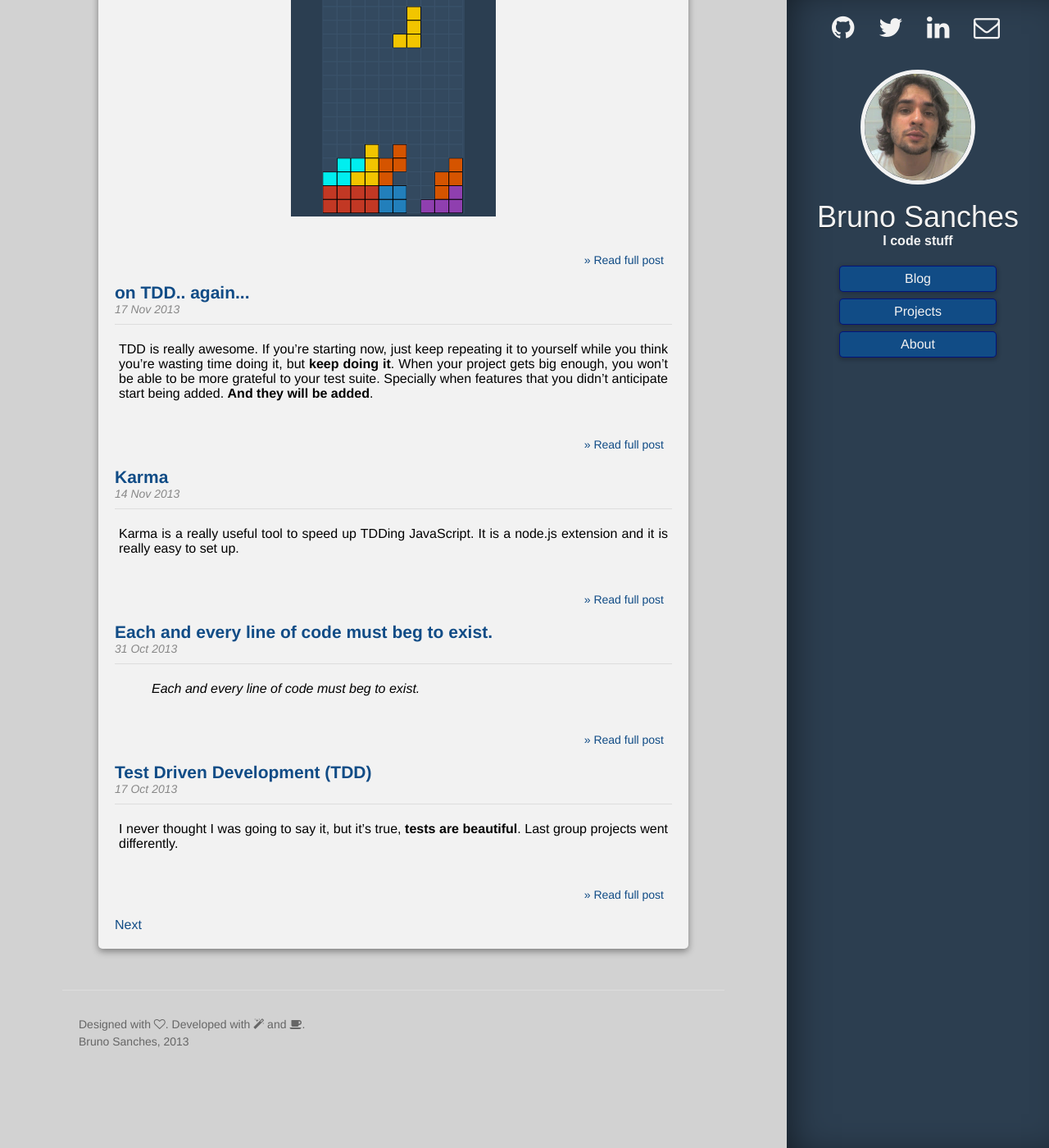
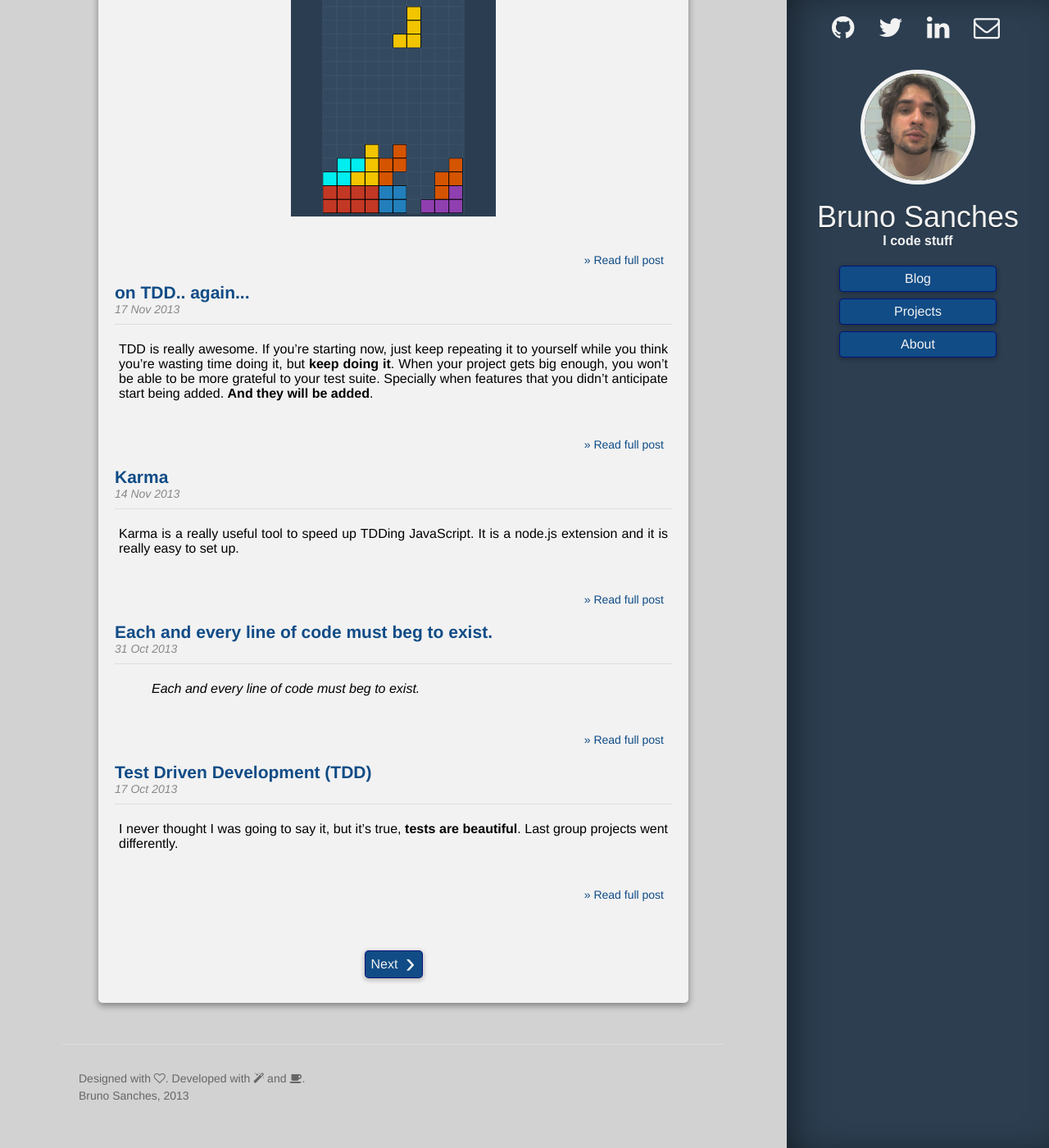
Before and after one commit to brunops/brunops.github.io, a Jekyll site: the page built from index.html, in a window 1280 px wide and 1400 px high, scrolled down 393 px. Shown: the whole window at 82% size. Built offline with Jekyll 4.4.1, drawn with Linux system fonts in a browser that asks for light colours; some web fonts are replaced; Markdown is read by kramdown in place of the engine named in the settings; the list of posts is cut into pages by our own code.

Commit message:
Style pager back / next buttons
* Reuse navigation bar buttons for pager
* Change style to .button class so it can be reused anywhere
* Style pager

```diff
--- a/_layouts/default.html
+++ b/_layouts/default.html
@@ -51,9 +51,9 @@
         </a>
         <nav class="navigation">
           <ul>
-            <li><a href="/">Blog</a></li>
-            <li><a href="#">Projects</a></li>
-            <li><a href="/about">About</a></li>
+            <li><a class="button" href="/">Blog</a></li>
+            <li><a class="button" href="#">Projects</a></li>
+            <li><a class="button" href="/about">About</a></li>
           </ul>
         </nav>
       </div>
--- a/css/main.css
+++ b/css/main.css
@@ -20,6 +20,26 @@ a:hover {
 a {
   outline: none !important;
 }
+
+.button {
+  border: 1px solid rgba(0, 5, 121, 0.8);
+  text-decoration: none;
+  border-radius: 5px;
+  display: block;
+  font-size: 16px;
+  padding: 7px;
+  font-weight: 200;
+  color: #f2f2f2;
+  height: 100%;
+  background: #114C86;
+  box-shadow: 0 .1em .3em .1em rgba(0,0,0,.2);
+}
+
+.button:hover {
+  color: #f2f2f2;
+  box-shadow: inset 0 .1em .1em .1em rgba(0,0,0,.4);
+}
+
 /*****************************************************************************/
 /*
 /* Container
@@ -146,6 +166,49 @@ a {
 
 /*****************************************************************************/
 /*
+/* Pager
+/*
+/*****************************************************************************/
+.pager {
+  text-align: center;
+  margin: 100px auto 10px auto;
+}
+
+.pager a {
+  position: relative;
+  display: inline-block;
+  width: 55px;
+}
+
+.pager .back {
+  text-align: right;
+  padding-right: 10px;
+}
+
+.pager .next {
+  text-align: left;
+}
+
+.pager .back:before,
+.pager .next:after {
+  position: absolute;
+  font-weight: 400;
+  font-size: 35px;
+  line-height: 13px;
+}
+
+.pager .back:before {
+  left: 8px;
+  content: "‹";
+}
+
+.pager .next:after {
+  right: 8px;
+  content: "›";
+}
+
+/*****************************************************************************/
+/*
 /* Sidebar
 /*
 /*****************************************************************************/
@@ -249,23 +312,6 @@ a {
   line-height: 16px;
 }
 
-.navigation a {
-  border: 1px solid rgba(0, 5, 121, 0.8);
-  text-decoration: none;
-  border-radius: 5px;
-  display: block;
-  font-size: 16px;
-  padding: 7px;
-  font-weight: 200;
-  height: 100%;
-  background: #114C86;
-  box-shadow: 0 .1em .3em .1em rgba(0,0,0,.2);
-}
-
-.navigation a:hover {
-  box-shadow: inset 0 .1em .1em .1em rgba(0,0,0,.4);
-}
-
 /*****************************************************************************/
 /*
 /* Footer
--- a/index.html
+++ b/index.html
@@ -20,10 +20,10 @@ title: Blog
 
 <div class="pager">
   {% if paginator.page > 1 %}
-    <a href="{{ paginator.previous_page_path }}" class="back">Back</a>
+    <a href="{{ paginator.previous_page_path }}" class="button back">Back</a>
   {% endif %}
 
   {% if paginator.page < paginator.total_pages %}
-    <a href="{{ paginator.next_page_path }}" class="next">Next</a>
+    <a href="{{ paginator.next_page_path }}" class="button next">Next</a>
   {% endif %}
 </div>
```
